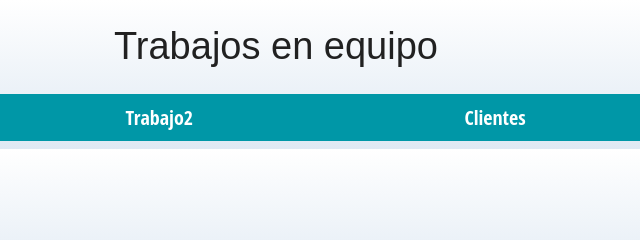
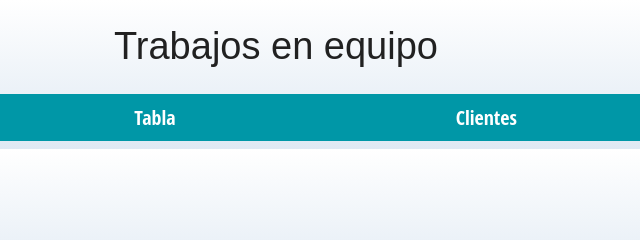
Before and after one commit to Robertojimene/Pagina-enlace, a plain HTML site: page index.html in a window 1280 px wide. Shown: the top 240 px of the page, 364-1004 px from the left. Drawn offline with Linux system fonts and the light colour scheme.

Commit message:
Update index.html

```diff
--- a/index.html
+++ b/index.html
@@ -14,7 +14,7 @@
     <div class="nav-bg">
     <nav class="navegacion-principal contenedor">
         <a href="./quizz javascript/index.html">Ejemplo de JavaScript</a>
-        <a href="#">Trabajo2</a>
+        <a href=""./tabla/palabrasreservadas.html">Tabla</a>
         <a href="#">Clientes</a>
         <a href="#">Contacto</a>
     </nav>
```
